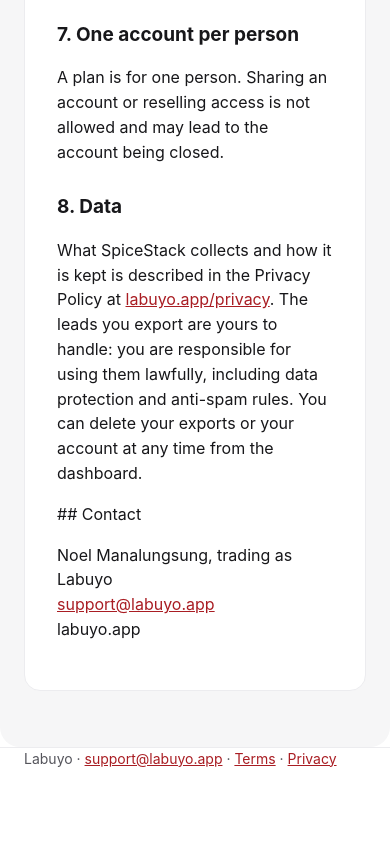
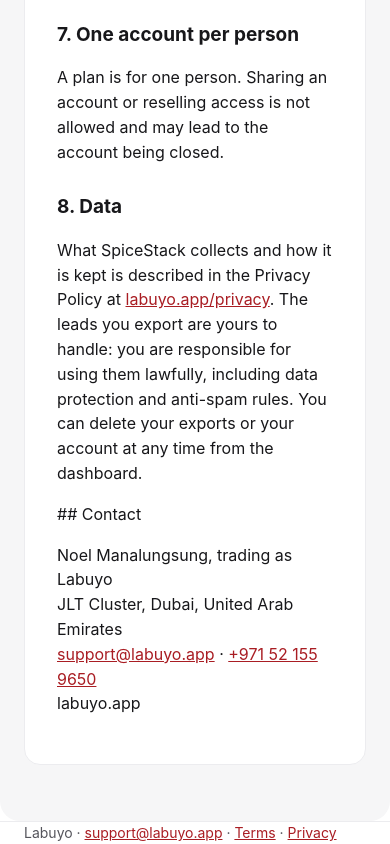
Before and after one commit to noel09manalungsung/labuyo-site, a plain HTML site: page terms/index.html in a window 390 px wide. Shown: the part 1731-2575 px from the top of the page. Before the commit the page ends 2500 px from the top, so only its background shows below. Drawn offline with Linux system fonts and the light colour scheme.

Commit message:
Add business address and phone to terms
Co-Authored-By: Claude Opus 5.5 <noreply@anthropic.com>

```diff
--- a/terms/index.html
+++ b/terms/index.html
@@ -158,7 +158,7 @@
 <h2>8. Data</h2>
 <p>What SpiceStack collects and how it is kept is described in the Privacy Policy at <a href="/privacy/">labuyo.app/privacy</a>. The leads you export are yours to handle: you are responsible for using them lawfully, including data protection and anti-spam rules. You can delete your exports or your account at any time from the dashboard.</p>
 <p> ## Contact</p>
-<p>Noel Manalungsung, trading as Labuyo<br><a href="mailto:support@labuyo.app">support@labuyo.app</a><br>labuyo.app</p>
+<p>Noel Manalungsung, trading as Labuyo<br>JLT Cluster, Dubai, United Arab Emirates<br><a href="mailto:support@labuyo.app">support@labuyo.app</a> · <a href="tel:+971521559650">+971 52 155 9650</a><br>labuyo.app</p>
 </article>
 </main>
 <footer class="wrap">
```
